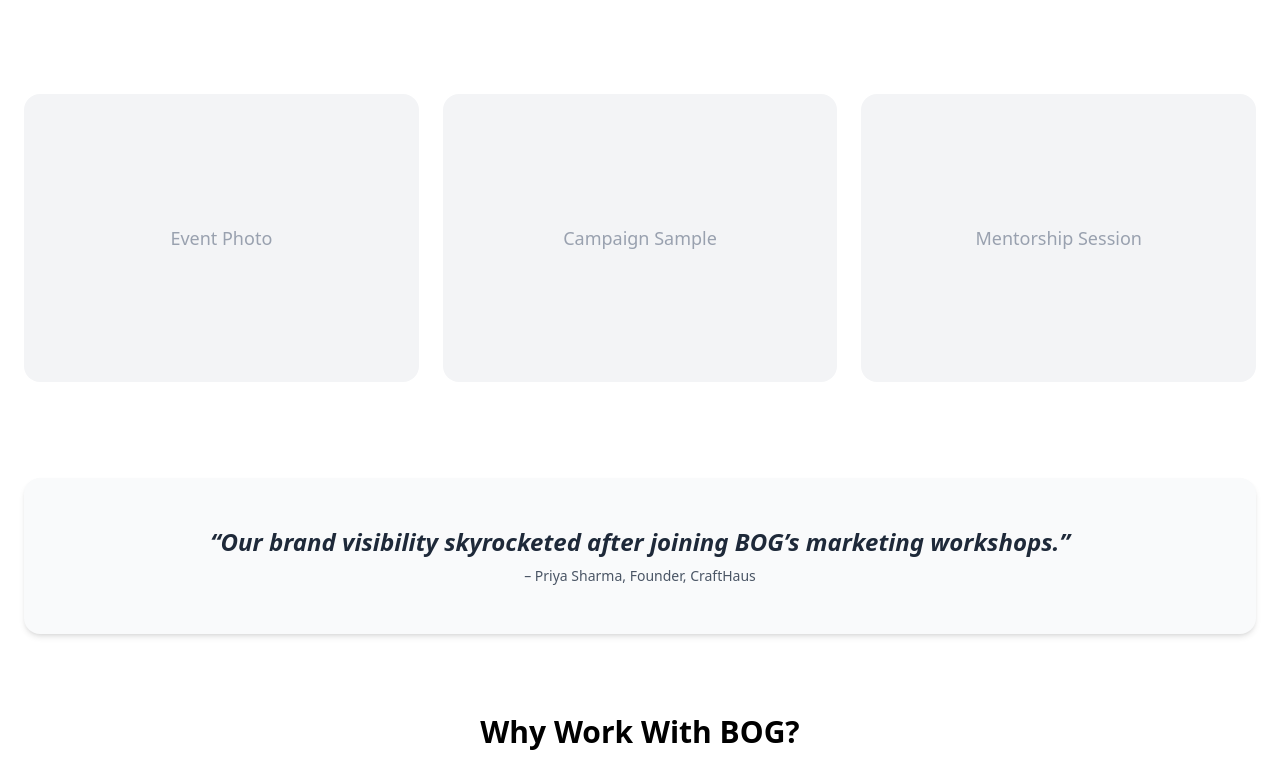
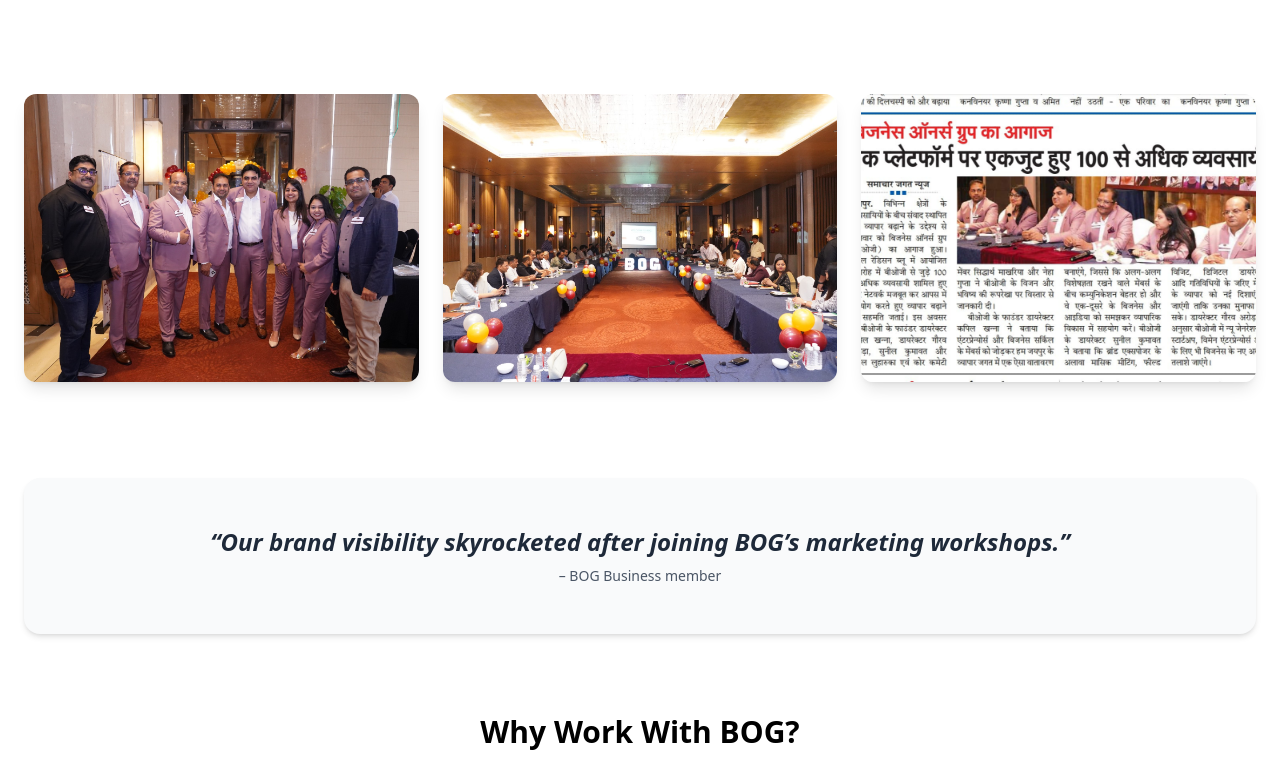
Before and after one commit to imhimanshujain/bogjaipur, a Next.js app: page /services in a window 1280 px wide. Shown: the part 846-1616 px from the top of the page. Built offline with nearby package versions, Linux system fonts and the light colour scheme.

Commit message:
minor makeup

```diff
--- a/app/contact/page.tsx
+++ b/app/contact/page.tsx
@@ -52,7 +52,7 @@
             </div>
             <div className="flex items-center gap-3 text-gray-700">
               <Mail className="text-gray-500" />
-              <span>connect@bogjaipur.in</span>
+              <span>bogjaipur@gmail.com</span>
             </div>
 
             {/* Social Icons */}
--- a/app/services/page.tsx
+++ b/app/services/page.tsx
@@ -65,15 +65,22 @@
 
         {/* 📸 Image Showcase */}
         <div className="my-24 grid grid-cols-1 md:grid-cols-3 gap-6">
-          <div className="h-72 bg-gray-100 rounded-2xl flex items-center justify-center text-gray-400 text-lg font-medium">
-            Event Photo
-          </div>
-          <div className="h-72 bg-gray-100 rounded-2xl flex items-center justify-center text-gray-400 text-lg font-medium">
-            Campaign Sample
-          </div>
-          <div className="h-72 bg-gray-100 rounded-2xl flex items-center justify-center text-gray-400 text-lg font-medium">
-            Mentorship Session
-          </div>
+          {[
+            { src: '/event1_12.jpeg', alt: 'Team Photo' },
+            { src: '/event1_14.jpeg', alt: 'Networking Event' },
+            { src: '/event1_3.jpeg', alt: "Founders' Meet" }
+          ].map(({ src, alt }, idx) => (
+            <div key={idx} className="relative h-72 rounded-xl overflow-hidden shadow-lg">
+              <Image
+                src={src}
+                alt={alt}
+                fill
+                className="object-cover"
+
+
+              />
+            </div>
+          ))}
         </div>
 
         {/* ✨ Filler: Testimonial Strip */}
@@ -81,7 +88,7 @@
           <h3 className="text-2xl font-semibold italic text-gray-800 mb-2">
             “Our brand visibility skyrocketed after joining BOG’s marketing workshops.”
           </h3>
-          <p className="text-sm text-gray-600">– Priya Sharma, Founder, CraftHaus</p>
+          <p className="text-sm text-gray-600">– BOG Business member</p>
         </div>
 
         {/* 🚀 Why Work With Us */}
--- a/components/Footer.tsx
+++ b/components/Footer.tsx
@@ -19,8 +19,6 @@
             <li><Link href="/privacy-policy">Privacy Policy</Link></li>
             <li><Link href="/terms">Terms & Conditions</Link></li>
 
-            <li><Link href="/privacy-policy">Privacy Policy</Link></li>
-            <li><Link href="/terms">Terms & Conditions</Link></li>
         </ul>
         </div>
         <div>
```
Also changed, not shown: app/about/page.tsx (indentation only).
